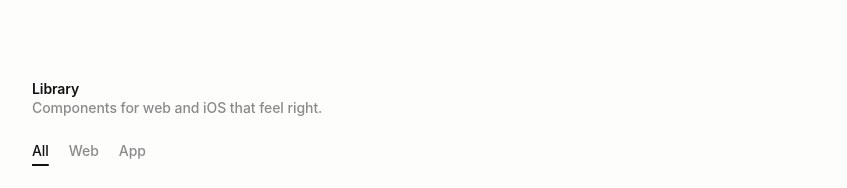
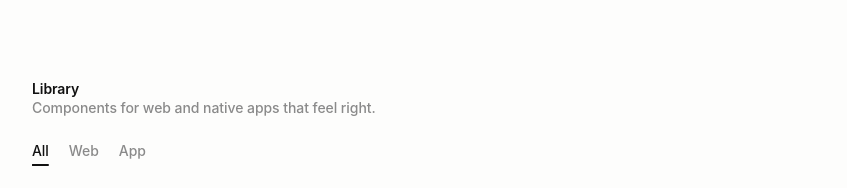
Before and after one commit to vcompagnucci/components, a React (Vite) app: page / in a window 1280 px wide. Shown: the top 188 px of the page, without its empty margins (216-1063 px from the left). Built offline with nearby package versions, Linux system fonts and the light colour scheme; a web font is replaced by a local one.

Commit message:
Align the masthead copy with the App category
El subtítulo decía "web and iOS" mientras el tab decía App. "native apps"
cubre SwiftUI y Expo/React Native sin subdeclarar Android, y mantiene el
ritmo de la frase: sólo cambia el sustantivo.

Co-Authored-By: Claude Fable 5 <noreply@anthropic.com>

```diff
--- a/src/app.tsx
+++ b/src/app.tsx
@@ -156,7 +156,7 @@ export function App() {
         <>
           <header className={css.mast}>
             <h1 className={css.mastTitle}>Library</h1>
-            <div className={css.mastSub}>Components for web and iOS that feel right.</div>
+            <div className={css.mastSub}>Components for web and native apps that feel right.</div>
           </header>
           <div className={css.barInner}>
             <Tabs filterIdx={filterIdx} onChange={changeFilter} />
```
Also changed, not shown: 1 other file (tests, documents, lock files or other folders).
